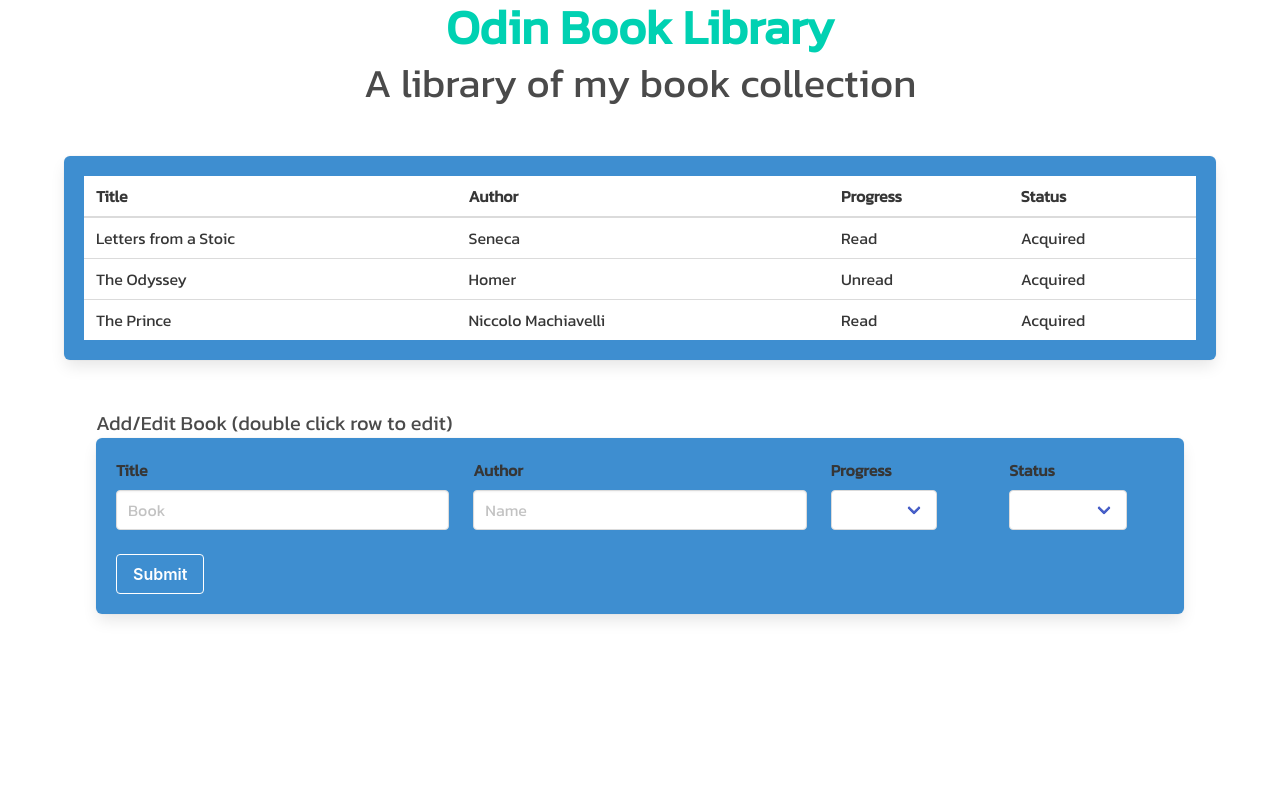
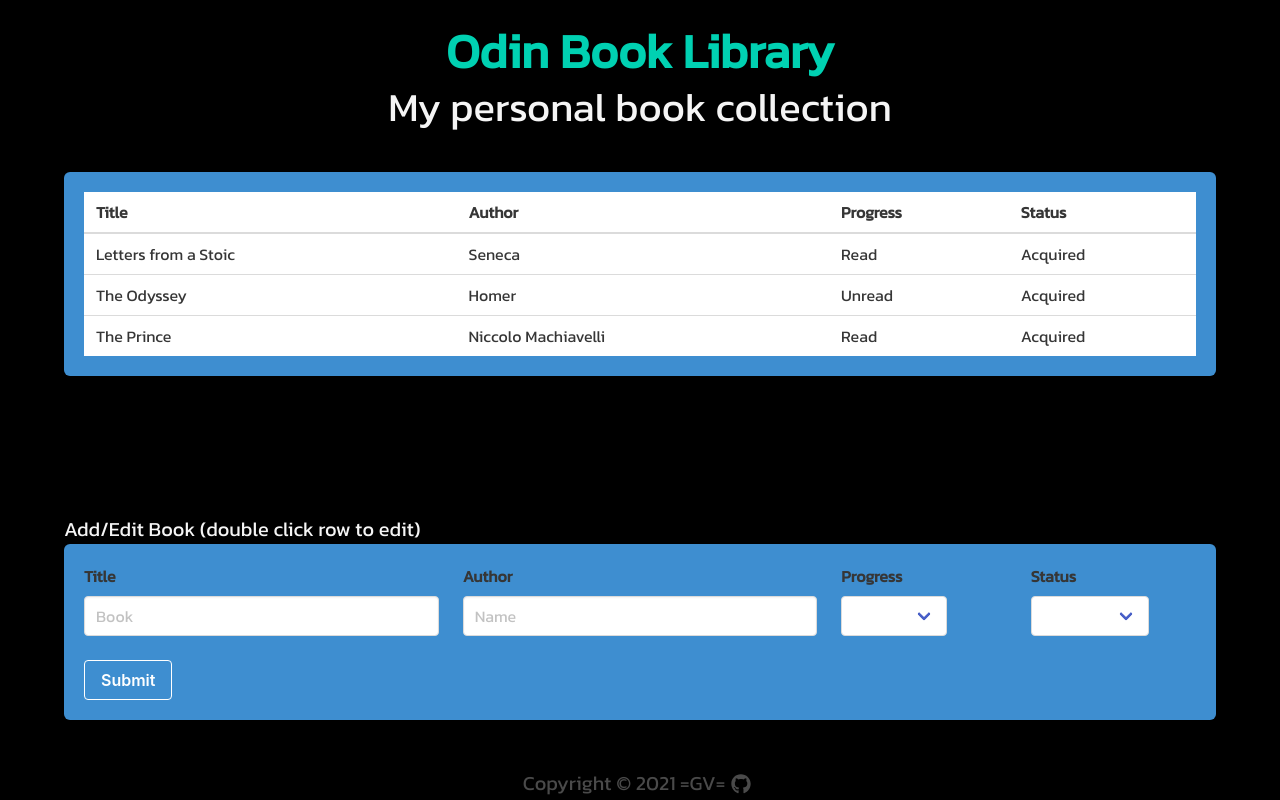
Before and after one commit to anon-legion/my-library, a React (Create React App) app: page / in a window 1280 px wide. Built offline with nearby package versions, Linux system fonts and the light colour scheme.

Commit message:
update app ux and layout

```diff
--- a/package.json
+++ b/package.json
@@ -12,6 +12,7 @@
     "prop-types": "^15.7.2",
     "react": "^17.0.2",
     "react-dom": "^17.0.2",
+    "react-icons": "^4.3.1",
     "react-scripts": "4.0.3",
     "web-vitals": "^1.1.2"
   },
--- a/src/App.css
+++ b/src/App.css
@@ -1,3 +1,21 @@
+* {
+    box-sizing: border-box;
+    padding: 0;
+    margin: 0;
+}
+
+main {
+    height: 100%;
+    /* fills remaining height of parent; requires parent display: flex */
+    flex: 1;
+}
+
+/* keeps newBook component at bottom */
+main > div.container {
+    width: 100%;
+    flex-grow: 0;
+}
+
 input:focus,
 select:focus {
     box-shadow: 0 0 2px 1.5px gold!important;
@@ -50,7 +68,6 @@ input:invalid:not([value='']) {
 }
 
 /* for desktop only */
-
 @media (min-width: 1025px){
     td:nth-child(-n+2),
     th:nth-child(-n+2) {
@@ -63,3 +80,14 @@ select,
 option {
     font-family: inherit;
 }
+
+/*
+  keeps footer at the bottom of page
+  requires div#root min-height 100vh
+*/
+div#root > footer {
+  position: sticky;
+  top: 100vh;
+  background-color: transparent;
+  z-index: 2;
+}
--- a/src/App.js
+++ b/src/App.js
@@ -1,6 +1,7 @@
 import React from 'react';
 import Library from './components/library';
 import NewBookForm from './components/newBook';
+import Footer from './components/Footer';
 import { LibraryProvider } from './components/libraryContext';
 import 'bulma/css/bulma.min.css';
 import './App.css';
@@ -9,28 +10,29 @@ function App() {
   return (
     <>
       <header className="hero">
-        <div className="container has-text-centered">
-          <h1 className="title is-1 has-text-primary">Odin Book Library</h1>
-          <p className="subtitle is-2">A library of my book collection</p>
+        <div className="hero-body has-text-centered py-5">
+          <h1 className="title is-1 is-size-3-mobile has-text-primary">Odin Book Library</h1>
+          <p className="subtitle is-2 is-size-4-mobile has-text-white-ter">My personal book collection</p>
         </div>
       </header>
-      <main className="section">
+      <main className="section is-flex is-flex-direction-column is-justify-content-space-between pt-4">
         <LibraryProvider>
           <div className="container">
             <div className="box has-background-info">
               <Library />
             </div>
           </div>
-          <div className="section">
-            <div className="container">
-              <span className="is-size-5">Add/Edit Book (double click row to edit)</span>
-              <div className="box has-background-info">
-                <NewBookForm />
-              </div>
+          {/* <div className="section"> */}
+          <div className="container mt-4">
+            <span className="is-size-5 is-size-6-mobile has-text-white-ter">Add/Edit Book (double click row to edit)</span>
+            <div className="box has-background-info">
+              <NewBookForm />
             </div>
           </div>
+          {/* </div> */}
         </LibraryProvider>
       </main>
+      <Footer />
     </>
   );
 }
--- /dev/null
+++ b/src/components/Footer.js
@@ -0,0 +1,19 @@
+import React from 'react';
+import { FaGithub } from 'react-icons/fa';
+
+export default function Footer() {
+  return (
+    <footer className="is-flex is-justify-content-center">
+      <a href="https://github.com/anon-legion" target="_blank" rel="noopener noreferrer nofollow">
+        <p className="is-clickable is-size-5 has-text-grey-dark">
+          Copyright © 2021 =GV=
+          <span className="icon-text">
+            <span className="icon is-medium has-text-grey-dark">
+              <FaGithub />
+            </span>
+          </span>
+        </p>
+      </a>
+    </footer>
+  );
+}
--- a/src/components/newBook.js
+++ b/src/components/newBook.js
@@ -148,7 +148,7 @@ function NewBookForm() {
             </div>
           </div>
         </div>
-        <div className="column">
+        <div className="column is-2">
           <div className="field">
             <label className="label" htmlFor="selectStatus">Status</label>
             <div className="control">
--- a/src/index.css
+++ b/src/index.css
@@ -1,5 +1,33 @@
 @import url('https://fonts.googleapis.com/css2?family=Kanit&display=swap');
 
+/* CSS reset */
 * {
   font-family: 'Kanit', sans-serif;
+  box-sizing: border-box;
+  padding: 0;
+  margin: 0;
 }
+
+
+/*
+  if height value is not set on html and body,
+  it will assume the same value given to children
+  that is explicitly assigned a value (i.e. div#root)
+*/
+html {
+  background-color: black;
+}
+
+div#root {
+  min-height: 100vh;
+  /* min-height: -webkit-fill-available; */
+  background-color: black;
+  display: flex;
+  flex-direction: column;
+}
+
+@media (min-width: 1024px) {
+  html {
+    overflow: hidden!important;
+  }
+}
```
Also changed, not shown: 1 other file (tests, documents, lock files or other folders).
